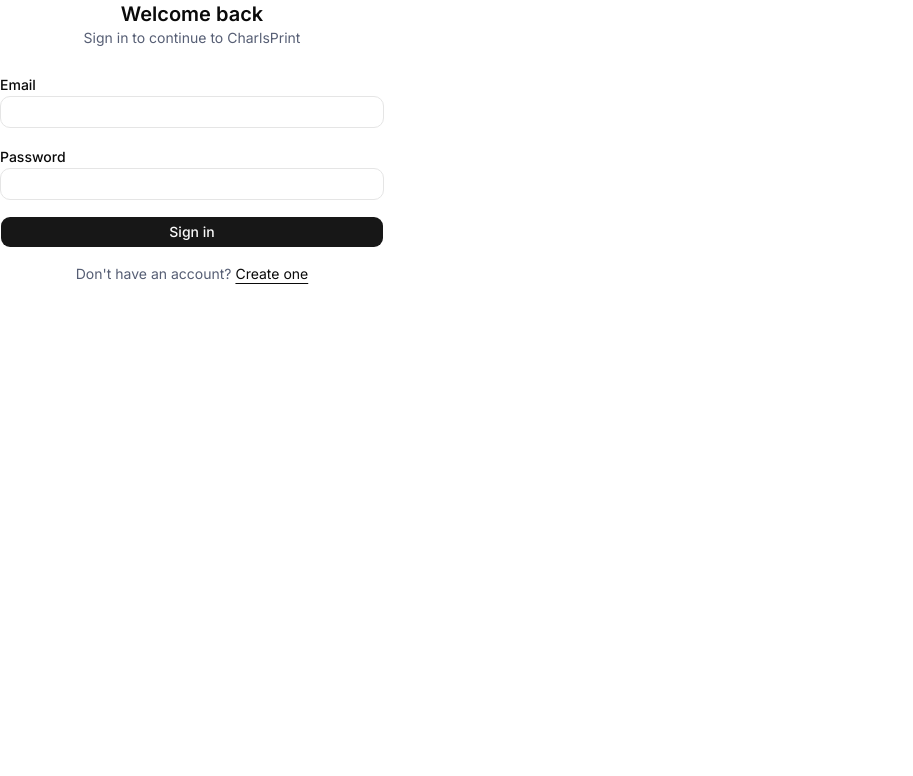
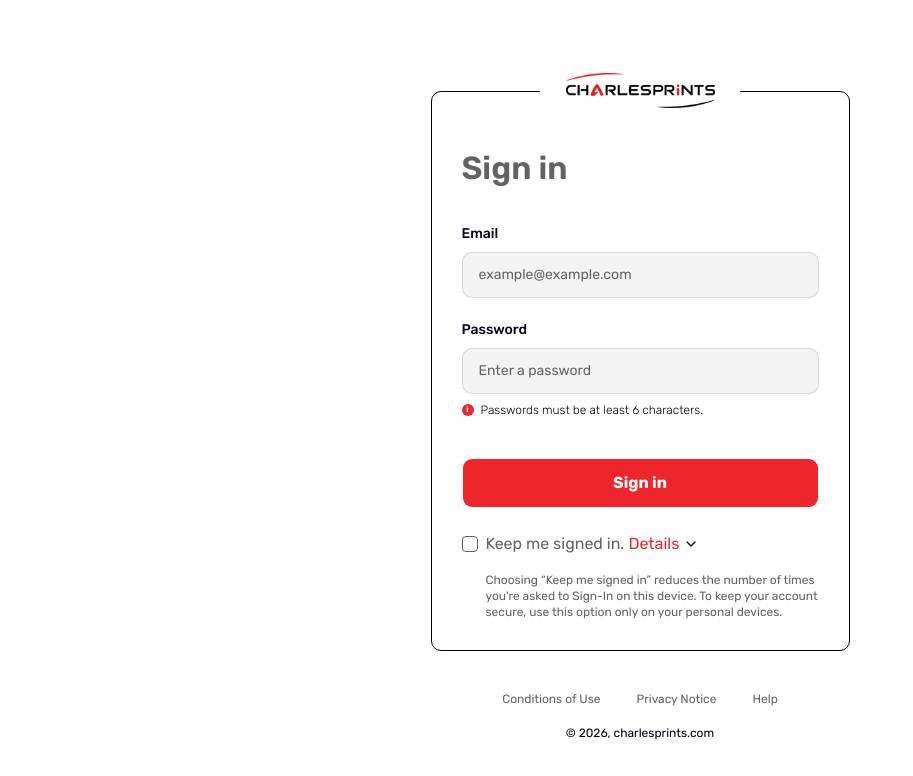
Before and after one commit to faysalahmeddudly/charlsprint, a Next.js app: page /login in a window 1280 px wide. Shown: the top 776 px of the page, without its empty margins (0-913 px from the left). Built offline with nearby package versions, Linux system fonts and the light colour scheme; no server answers.

Commit message:
fixdesign

```diff
--- a/src/app/(auth)/login/page.tsx
+++ b/src/app/(auth)/login/page.tsx
@@ -7,12 +7,9 @@
 
 export default function LoginPage() {
   return (
-    <div className="flex w-full max-w-sm flex-col items-center gap-6">
-      <div className="text-center">
-        <h1 className="text-xl font-semibold">Welcome back</h1>
-        <p className="text-sm text-muted-foreground">Sign in to continue to CharlsPrint</p>
-      </div>
-      <LoginForm />
-    </div>
+     <div className="font-rubik flex justify-center items-center overflow-y-auto min-h-screen py-10 sm:overflow-hidden sm:h-screen sm:py-0">
+
+          <LoginForm/>
+        </div>
   )
 }
--- a/src/components/auth/login-form.tsx
+++ b/src/components/auth/login-form.tsx
@@ -1,92 +1,231 @@
-"use client"
+"use client";
 
-import * as React from "react"
-import Link from "next/link"
-import { useRouter } from "next/navigation"
-import { Button } from "@/components/ui/button"
-import { Input } from "@/components/ui/input"
-import { loginSchema, type LoginInput } from "@/lib/validations/auth"
-import { authService } from "@/services/auth.service"
-import { ApiClientError } from "@/services/api-client"
+import * as React from "react";
+import Link from "next/link";
+import Image from "next/image";
+import { useRouter } from "next/navigation";
+import { ChevronDown } from "lucide-react";
+import { Button } from "@/components/ui/button";
+import { Input } from "@/components/ui/input";
+import { Checkbox } from "@/components/ui/checkbox";
+import { loginSchema, type LoginInput } from "@/lib/validations/auth";
+import { authService } from "@/services/auth.service";
+import { ApiClientError } from "@/services/api-client";
+
+type LoginFormValues = LoginInput;
+
+const initialValues: LoginFormValues = {
+  email: "",
+  password: "",
+};
+
+// Shared input styling — matches Figma "Frame 71": bg #F3F3F3, 1px border
+// #636363 @ 20%, radius 10px, padding 12px/16px.
+const inputClass =
+  "h-auto w-full rounded-[10px] border border-[#636363]/20 bg-[#F3F3F3] px-4 py-3 text-sm text-[#000116] placeholder:text-[#636363] focus-visible:ring-1 focus-visible:ring-[#EF252C] focus-visible:ring-offset-0";
 
 export function LoginForm() {
-  const router = useRouter()
-  const [values, setValues] = React.useState<LoginInput>({ email: "", password: "" })
-  const [errors, setErrors] = React.useState<Partial<Record<keyof LoginInput, string>>>({})
-  const [formError, setFormError] = React.useState<string | null>(null)
-  const [isSubmitting, setIsSubmitting] = React.useState(false)
+  const router = useRouter();
+  const [values, setValues] = React.useState<LoginFormValues>(initialValues);
+  const [errors, setErrors] = React.useState<
+    Partial<Record<keyof LoginInput, string>>
+  >({});
+  const [formError, setFormError] = React.useState<string | null>(null);
+  const [isSubmitting, setIsSubmitting] = React.useState(false);
 
   async function handleSubmit(event: React.FormEvent) {
-    event.preventDefault()
-    setFormError(null)
+    event.preventDefault();
+    setFormError(null);
 
-    const result = loginSchema.safeParse(values)
+    const result = loginSchema.safeParse(values);
     if (!result.success) {
-      const fieldErrors: Partial<Record<keyof LoginInput, string>> = {}
+      const fieldErrors: Partial<Record<keyof LoginInput, string>> = {};
       for (const issue of result.error.issues) {
-        const key = issue.path[0] as keyof LoginInput
-        fieldErrors[key] = issue.message
+        const key = issue.path[0] as keyof LoginInput;
+        fieldErrors[key] = issue.message;
       }
-      setErrors(fieldErrors)
-      return
+      setErrors(fieldErrors);
+      return;
     }
 
-    setErrors({})
-    setIsSubmitting(true)
+    setErrors({});
+    setIsSubmitting(true);
     try {
-      await authService.login(result.data)
-      router.push("/")
+      await authService.login(result.data);
+      router.push("/");
     } catch (error) {
-      setFormError(error instanceof ApiClientError ? error.message : "Unable to sign in")
+      setFormError(
+        error instanceof ApiClientError ? error.message : "Unable to sign in",
+      );
     } finally {
-      setIsSubmitting(false)
+      setIsSubmitting(false);
     }
   }
 
+  function updateField<K extends keyof LoginFormValues>(
+    key: K,
+    value: LoginFormValues[K],
+  ) {
+    setValues((v) => ({ ...v, [key]: value }));
+  }
+
   return (
-    <form onSubmit={handleSubmit} className="w-full max-w-sm space-y-4">
-      <div className="space-y-1.5">
-        <label htmlFor="email" className="text-sm font-medium">
+    <div className="flex font-rubik w-full px-4 sm:px-0 flex-col items-center">
+      {/* Brand logo — floats over the card's top border, per the Figma layout */}
+      <Link
+        href="/"
+        className="relative z-10 mb-[-31px] flex h-[62px] w-[200px] items-center justify-center rounded-lg bg-white"
+      >
+        <Image
+          src="/logo.png"
+          alt="Charles Prints"
+          width={149}
+          height={62}
+          className="rounded-lg object-contain"
+          priority
+        />
+      </Link>
+
+      {/* border #000116, radius 10, padding 60/30/30/30 */}
+      <div className="w-full max-w-[419px] rounded-[10px] border border-[#000116] bg-white px-5 pb-6 pt-10 sm:px-[30px] sm:pb-[30px] sm:pt-[60px]">
+        <form onSubmit={handleSubmit} className="flex flex-col gap-6 sm:gap-10">
+          <h2 className="text-2xl sm:text-[32px] font-semibold leading-none text-[#636363]">
+            Sign in
+          </h2>
+
+          {/*  — field group, gap 24 */}
+
+          {formError && <p className="text-sm text-[#EF252C]">{formError}</p>}
+
+          <div className="flex flex-col gap-3 lg:gap-[22px]">
+            <div className="flex flex-col gap-2">
+              <label
+                htmlFor="email"
+                className="text-sm font-medium text-[#000116]"
+              >
                 Email
               </label>
               <Input
                 id="email"
                 type="email"
                 autoComplete="email"
+                placeholder="example@example.com"
                 value={values.email}
-          onChange={(e) => setValues((v) => ({ ...v, email: e.target.value }))}
+                onChange={(e) => updateField("email", e.target.value)}
                 aria-invalid={!!errors.email}
+                className={inputClass}
               />
-        {errors.email && <p className="text-xs text-destructive">{errors.email}</p>}
+              {errors.email && (
+                <p className="text-xs text-[#EF252C]">{errors.email}</p>
+              )}
             </div>
 
-      <div className="space-y-1.5">
-        <label htmlFor="password" className="text-sm font-medium">
+            {/* Frame 87 — password + confirm, gap 24 */}
+            <div className="flex flex-col gap-3 lg:gap-6">
+              <div className="flex flex-col gap-2">
+                <label
+                  htmlFor="password"
+                  className="text-sm font-medium text-[#000116]"
+                >
                   Password
                 </label>
                 <Input
                   id="password"
                   type="password"
-          autoComplete="current-password"
+                  autoComplete="new-password"
+                  placeholder="Enter a password"
                   value={values.password}
-          onChange={(e) => setValues((v) => ({ ...v, password: e.target.value }))}
+                  onChange={(e) => updateField("password", e.target.value)}
                   aria-invalid={!!errors.password}
+                  className={inputClass}
                 />
-        {errors.password && <p className="text-xs text-destructive">{errors.password}</p>}
+                <div className="flex items-center gap-[7px]">
+                  <span className="flex h-3 w-3 shrink-0 items-center justify-center rounded-full bg-[#EF252C] text-[8px] font-bold leading-none text-white">
+                    i
+                  </span>
+                  <p className="text-xs font-light text-[#000116]">
+                    Passwords must be at least 6 characters.
+                  </p>
+                </div>
+                {errors.password && (
+                  <p className="text-xs text-[#EF252C]">{errors.password}</p>
+                )}
+              </div>
+            </div>
           </div>
 
-      {formError && <p className="text-sm text-destructive">{formError}</p>}
-
-      <Button type="submit" className="w-full" disabled={isSubmitting}>
-        {isSubmitting ? "Signing in..." : "Sign in"}
+          {/*  — button, terms, social login, gap 24 */}
+          <div className="flex flex-col gap-3 lg:gap-6">
+            <Button
+              type="submit"
+              disabled={isSubmitting}
+              className="h-auto w-full rounded-[10px] bg-[#EF252C] px-[66px] py-3 text-base font-bold text-white hover:bg-[#EF252C]/90 disabled:opacity-60"
+            >
+              {isSubmitting ? "Signing account..." : "Sign in"}
             </Button>
 
-      <p className="text-center text-sm text-muted-foreground">
-        Don&apos;t have an account?{" "}
-        <Link href="/register" className="text-foreground underline underline-offset-4">
-          Create one
+            <div className="flex flex-col items-center gap-4">
+              {/* <p className="text-sm font-medium text-[#636363]">
+                or login with
+              </p> */}
+
+              <div>
+                {" "}
+                {/* <div className="flex items-center justify-center gap-6">
+                  <button
+                    type="button"
+                    aria-label="Continue with Google"
+                    className="flex h-9 w-9 items-center justify-center rounded-full transition-opacity hover:opacity-80"
+                  >
+                    <Image src="/google.png" alt="" width={36} height={36} />
+                  </button>
+                  <button
+                    type="button"
+                    aria-label="Continue with Facebook"
+                    className="flex h-9 w-9 items-center justify-center rounded-full transition-opacity hover:opacity-80"
+                  >
+                    <Image src="/fb.png" alt="" width={36} height={36} />
+                  </button>
+                </div> */}
+                <div className="flex items-start  gap-2">
+                  <Checkbox className="mt-1 "></Checkbox>
+
+                  <div className="flex flex-col gap-4">
+                    <div className="flex items-center gap-1 text-base text-[#636363]">
+                      Keep me signed in.{" "}
+                      <Link
+                        href="/login"
+                        className="flex items-center gap-1 text-[#EF252C]"
+                      >
+                        Details
+                        <ChevronDown className="h-4 w-4 text-[#000116]" />
                       </Link>
-      </p>
+                    </div>
+
+                    <h1 className="text-xs   text-[#636363]">
+                      Choosing &ldquo;Keep me signed in&rdquo; reduces the
+                      number of times you&apos;re asked to Sign-In on this
+                      device. To keep your account secure, use this option only
+                      on your personal devices.
+                    </h1>
+                  </div>
+                </div>
+              </div>
+            </div>
+          </div>
         </form>
-  )
+      </div>
+
+      {/* from footer */}
+      <div className=" flex flex-col items-center pt-10 gap-[18px] ">
+        <div className="flex flex-wrap justify-center items-center gap-3 sm:gap-9 text-[#636363] text-xs">
+          <h1>Conditions of Use</h1>
+          <h1> Privacy Notice</h1>
+          <h1> Help </h1>
+        </div>
+
+        <h1 className="text-[#000116] text-xs">© 2026, charlesprints.com</h1>
+      </div>
+    </div>
+  );
 }
--- /dev/null
+++ b/src/components/ui/checkbox.tsx
@@ -0,0 +1,26 @@
+import * as React from "react"
+import { Checkbox as CheckboxPrimitive } from "@base-ui/react/checkbox"
+import { Check } from "lucide-react"
+import { cn } from "cn"
+
+function Checkbox({
+  className,
+  ...props
+}: React.ComponentProps<typeof CheckboxPrimitive.Root>) {
+  return (
+    <CheckboxPrimitive.Root
+      data-slot="checkbox"
+      className={cn(
+        "peer h-4 w-4 shrink-0 rounded-[4px] border border-[#636363] bg-white transition-colors outline-none data-[checked]:bg-[#636363] data-[checked]:border-[#636363] focus-visible:ring-2 focus-visible:ring-[#636363]/50 disabled:cursor-not-allowed disabled:opacity-50",
+        className
+      )}
+      {...props}
+    >
+      <CheckboxPrimitive.Indicator className="flex items-center justify-center text-current text-white">
+        <Check className="h-3 w-3" strokeWidth={3} />
+      </CheckboxPrimitive.Indicator>
+    </CheckboxPrimitive.Root>
+  )
+}
+
+export { Checkbox }
```
Also changed, not shown: src/lib/validations/auth.ts (+8 -16 lines). Lines whose indentation alone changed are shown as unchanged.
